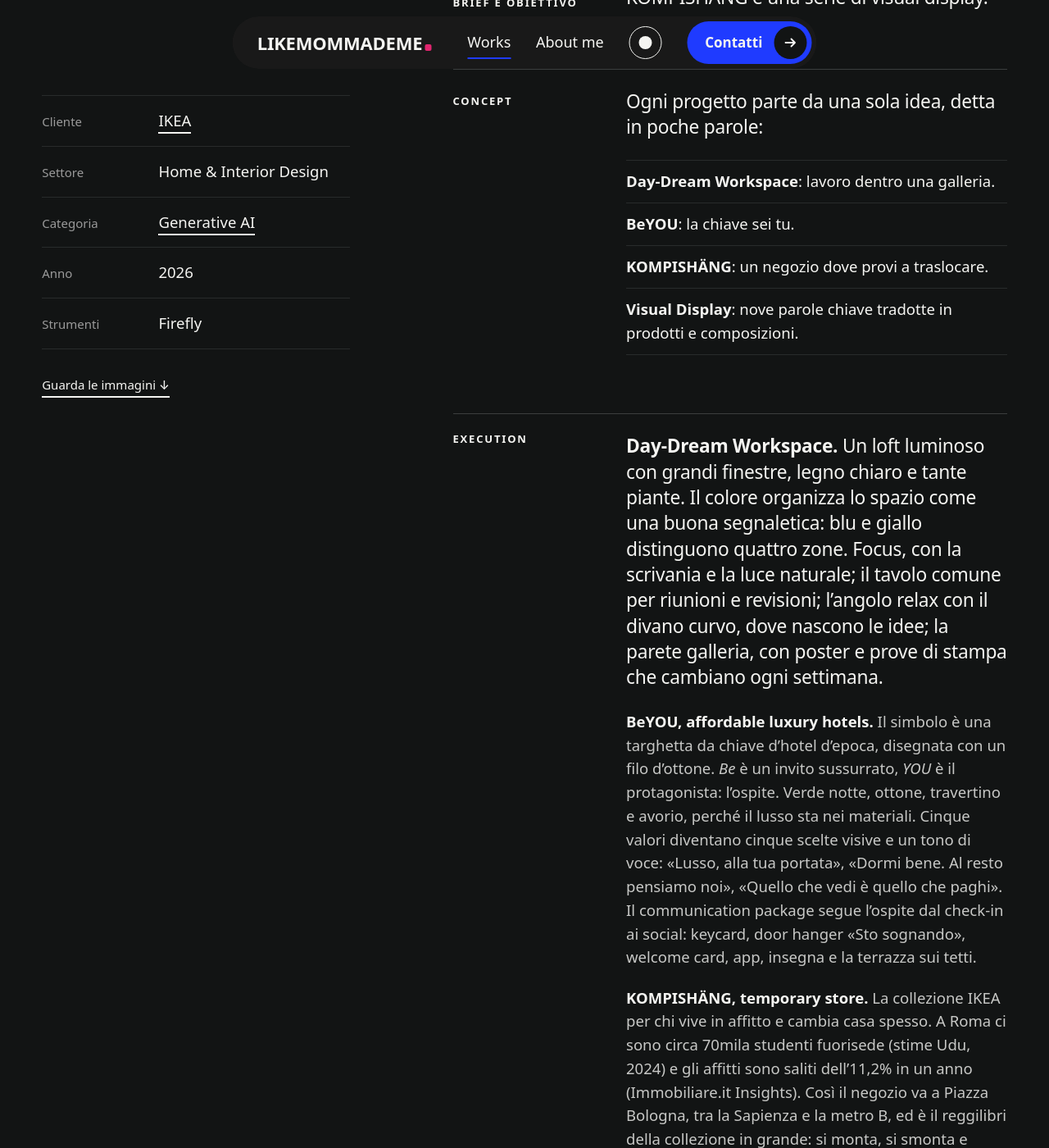
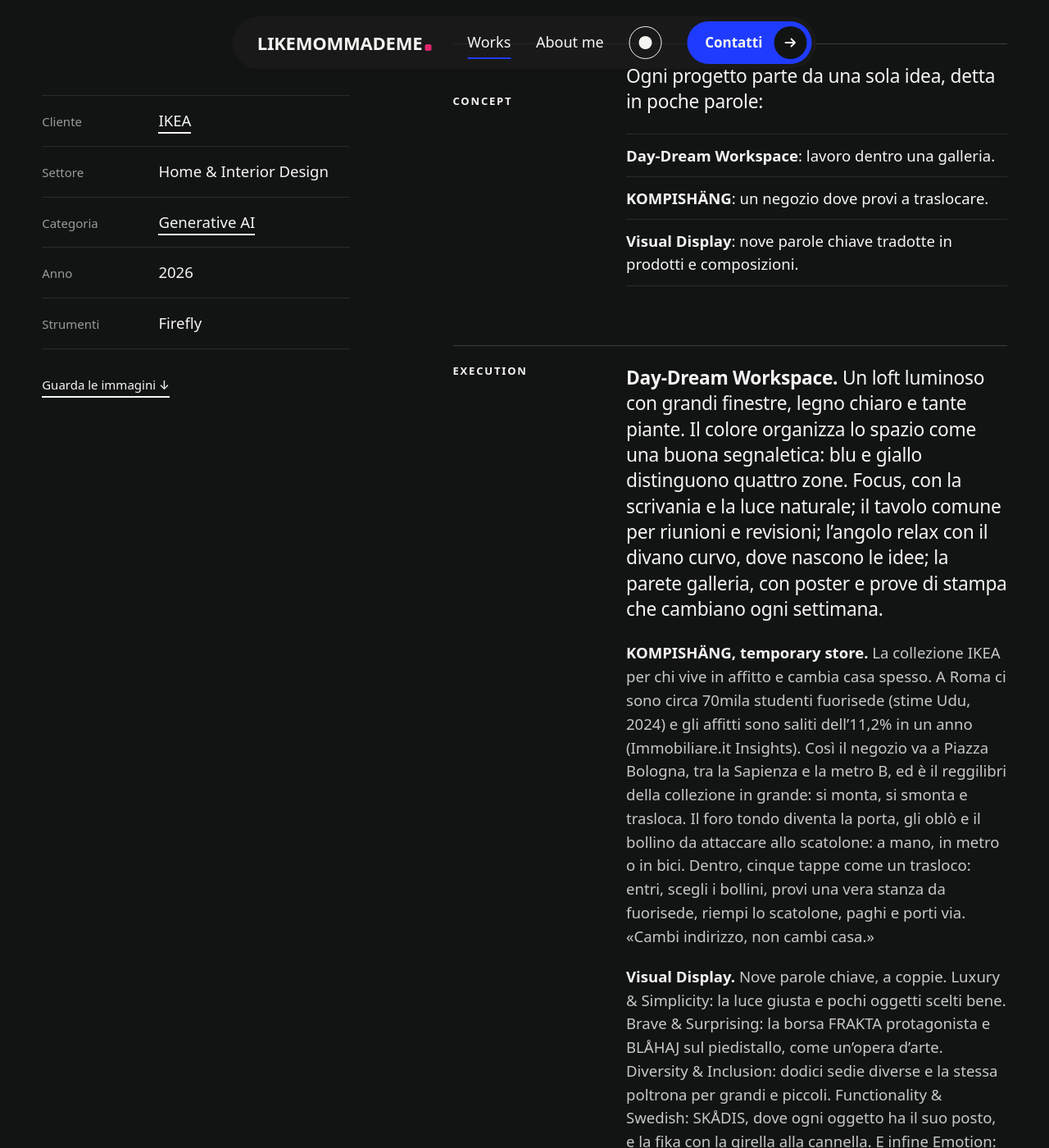
Before and after one commit to likemommademe/likemommademe.github.io, a Jekyll site: the page built from _progetti/ikea-voglia-di-casa.md, in a window 1280 px wide and 1400 px high, scrolled down 1130 px. Shown: the whole window at 82% size. Built offline with Jekyll 4.4.1, drawn with Linux system fonts in a browser that asks for light colours; some web fonts are replaced; some of the changed text lies outside the part shown.

Commit message:
IKEA: tolto BeYOU
Co-Authored-By: Claude Opus 5.5 <noreply@anthropic.com>

```diff
--- a/_progetti/ikea-voglia-di-casa.md
+++ b/_progetti/ikea-voglia-di-casa.md
@@ -5,38 +5,32 @@ categoria: "generative-ai"
 cliente: "ikea"
 anno: 2026
 copertina: "/assets/uploads/ikea-voglia-di-casa-01.webp"
-sottotitolo: "Uno spazio di lavoro, un hotel, un temporary store e nove vetrine"
-sottotitolo_en: "A workspace, a hotel, a temporary store and nine displays"
+sottotitolo: "Uno spazio di lavoro, un temporary store e nove vetrine"
+sottotitolo_en: "A workspace, a temporary store and nine displays"
 domanda: "Sentirsi a casa al primo sguardo."
 domanda_en: "Feeling at home at first sight."
 body_en: |
-  Four projects for IKEA and a single promise: **feeling at home at first sight**. A dream workspace, the identity of an affordable luxury hotel, a temporary store for the KOMPISHÄNG collection and a series of visual displays.
+  Three projects for IKEA and a single promise: **feeling at home at first sight**. A dream workspace, a temporary store for the KOMPISHÄNG collection and a series of visual displays.
 concept: |
   Ogni progetto parte da una sola idea, detta in poche parole:
 
   - **Day-Dream Workspace**: lavoro dentro una galleria.
-  - **BeYOU**: la chiave sei tu.
   - **KOMPISHÄNG**: un negozio dove provi a traslocare.
   - **Visual Display**: nove parole chiave tradotte in prodotti e composizioni.
 concept_en: |
   Each project starts from a single idea, said in a few words:
 
   - **Day-Dream Workspace**: working inside a gallery.
-  - **BeYOU**: the key is you.
   - **KOMPISHÄNG**: a shop where you try out moving house.
   - **Visual Display**: nine keywords turned into products and compositions.
 execution: |
   **Day-Dream Workspace.** Un loft luminoso con grandi finestre, legno chiaro e tante piante. Il colore organizza lo spazio come una buona segnaletica: blu e giallo distinguono quattro zone. Focus, con la scrivania e la luce naturale; il tavolo comune per riunioni e revisioni; l'angolo relax con il divano curvo, dove nascono le idee; la parete galleria, con poster e prove di stampa che cambiano ogni settimana.
-
-  **BeYOU, affordable luxury hotels.** Il simbolo è una targhetta da chiave d'hotel d'epoca, disegnata con un filo d'ottone. *Be* è un invito sussurrato, *YOU* è il protagonista: l'ospite. Verde notte, ottone, travertino e avorio, perché il lusso sta nei materiali. Cinque valori diventano cinque scelte visive e un tono di voce: «Lusso, alla tua portata», «Dormi bene. Al resto pensiamo noi», «Quello che vedi è quello che paghi». Il communication package segue l'ospite dal check-in ai social: keycard, door hanger «Sto sognando», welcome card, app, insegna e la terrazza sui tetti.
 
   **KOMPISHÄNG, temporary store.** La collezione IKEA per chi vive in affitto e cambia casa spesso. A Roma ci sono circa 70mila studenti fuorisede (stime Udu, 2024) e gli affitti sono saliti dell'11,2% in un anno (Immobiliare.it Insights). Così il negozio va a Piazza Bologna, tra la Sapienza e la metro B, ed è il reggilibri della collezione in grande: si monta, si smonta e trasloca. Il foro tondo diventa la porta, gli oblò e il bollino da attaccare allo scatolone: a mano, in metro o in bici. Dentro, cinque tappe come un trasloco: entri, scegli i bollini, provi una vera stanza da fuorisede, riempi lo scatolone, paghi e porti via. «Cambi indirizzo, non cambi casa.»
 
   **Visual Display.** Nove parole chiave, a coppie. Luxury & Simplicity: la luce giusta e pochi oggetti scelti bene. Brave & Surprising: la borsa FRAKTA protagonista e BLÅHAJ sul piedistallo, come un'opera d'arte. Diversity & Inclusion: dodici sedie diverse e la stessa poltrona per grandi e piccoli. Functionality & Swedish: SKÅDIS, dove ogni oggetto ha il suo posto, e la fika con la girella alla cannella. E infine Emotion: ogni casa lascia un segno.
 execution_en: |
   **Day-Dream Workspace.** A bright loft with big windows, pale wood and lots of plants. Colour organises the space like good wayfinding: blue and yellow mark out four zones. Focus, with the desk and daylight; the shared table for meetings and reviews; the lounge corner with a curved sofa, where ideas are born; the gallery wall, with posters and print proofs that change every week.
-
-  **BeYOU, affordable luxury hotels.** The symbol is a vintage hotel key tag, drawn with a brass line. *Be* is a whispered invitation, *YOU* is the star: the guest. Night green, brass, travertine and ivory, because luxury lives in the materials. Five values become five visual choices and a tone of voice: "Luxury, within reach", "Sleep well. We'll take care of the rest", "What you see is what you pay". The communication package follows guests from check-in to social media: key card, a "Sweet dreams in progress" door hanger, welcome card, app, sign and the rooftop terrace.
 
   **KOMPISHÄNG, temporary store.** The IKEA collection for renters who move often. Rome has around 70,000 out-of-town students (Udu estimates, 2024) and rents rose 11.2% in a single year (Immobiliare.it Insights). So the shop goes to Piazza Bologna, between La Sapienza university and metro line B, and it is the collection's bookend blown up to shop size: it goes up, comes down and moves. Its round hole becomes the door, the portholes and the sticker you put on your moving box: by hand, by metro or by bike. Inside, five steps like a house move: walk in, pick your stickers, try a real student room, fill the box, pay and carry it home. "New address, same home."
 
@@ -57,33 +51,6 @@ galleria:
     formato: "meta"
   - type: "foto"
     immagine: "/assets/uploads/ikea-voglia-di-casa-05.webp"
-  - type: "sezione"
-    titolo: "BeYOU"
-    titolo_en: "BeYOU"
-    testo: "Ho disegnato il logo e il communication package di un hotel di lusso accessibile: una targhetta-chiave in ottone che accompagna l'ospite dal check-in ai social."
-    testo_en: "I designed the logo and communication package for an affordable luxury hotel: a brass key tag that follows guests from check-in to social media."
-  - type: "foto"
-    immagine: "/assets/uploads/ikea-voglia-di-casa-06.webp"
-  - type: "foto"
-    immagine: "/assets/uploads/ikea-voglia-di-casa-07.webp"
-    formato: "meta"
-  - type: "foto"
-    immagine: "/assets/uploads/ikea-voglia-di-casa-08.webp"
-    formato: "meta"
-  - type: "foto"
-    immagine: "/assets/uploads/ikea-voglia-di-casa-09.webp"
-    formato: "meta"
-  - type: "foto"
-    immagine: "/assets/uploads/ikea-voglia-di-casa-10.webp"
-    formato: "meta"
-  - type: "foto"
-    immagine: "/assets/uploads/ikea-voglia-di-casa-11.webp"
-    formato: "meta"
-  - type: "foto"
-    immagine: "/assets/uploads/ikea-voglia-di-casa-12.webp"
-    formato: "meta"
-  - type: "foto"
-    immagine: "/assets/uploads/ikea-voglia-di-casa-13.webp"
   - type: "sezione"
     titolo: "KOMPISHÄNG"
     titolo_en: "KOMPISHÄNG"
@@ -151,4 +118,4 @@ crediti_en: |
   Images: generative AI, photo compositing and post-production
 ordine: 1
 ---
-Quattro progetti per IKEA e una sola promessa: **sentirsi a casa al primo sguardo**. Uno spazio di lavoro da sogno, l'identità di un hotel di lusso accessibile, un temporary store per la collezione KOMPISHÄNG e una serie di visual display.
+Tre progetti per IKEA e una sola promessa: **sentirsi a casa al primo sguardo**. Uno spazio di lavoro da sogno, un temporary store per la collezione KOMPISHÄNG e una serie di visual display.
```
Also changed, not shown: riassunto-cms.md (+2 -2 lines), assets/uploads/ikea-voglia-di-casa-06.webp (deleted), assets/uploads/ikea-voglia-di-casa-07.webp (deleted), assets/uploads/ikea-voglia-di-casa-08.webp (deleted), assets/uploads/ikea-voglia-di-casa-09.webp (deleted), assets/uploads/ikea-voglia-di-casa-10.webp (deleted), assets/uploads/ikea-voglia-di-casa-11.webp (deleted), assets/uploads/ikea-voglia-di-casa-12.webp (deleted), assets/uploads/ikea-voglia-di-casa-13.webp (deleted).
